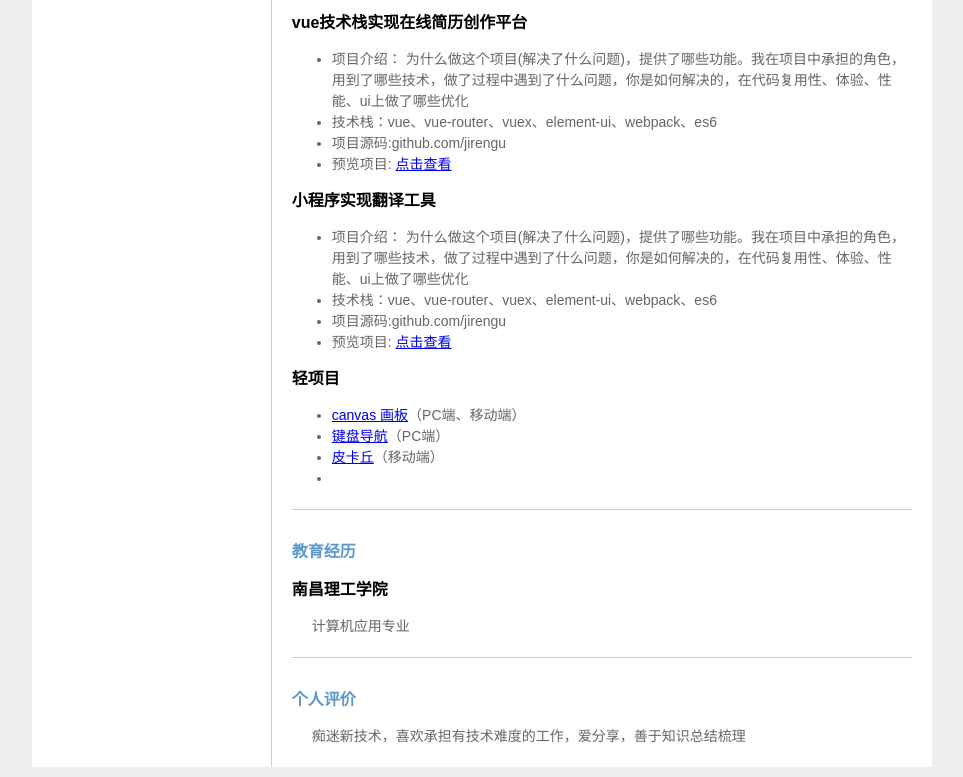
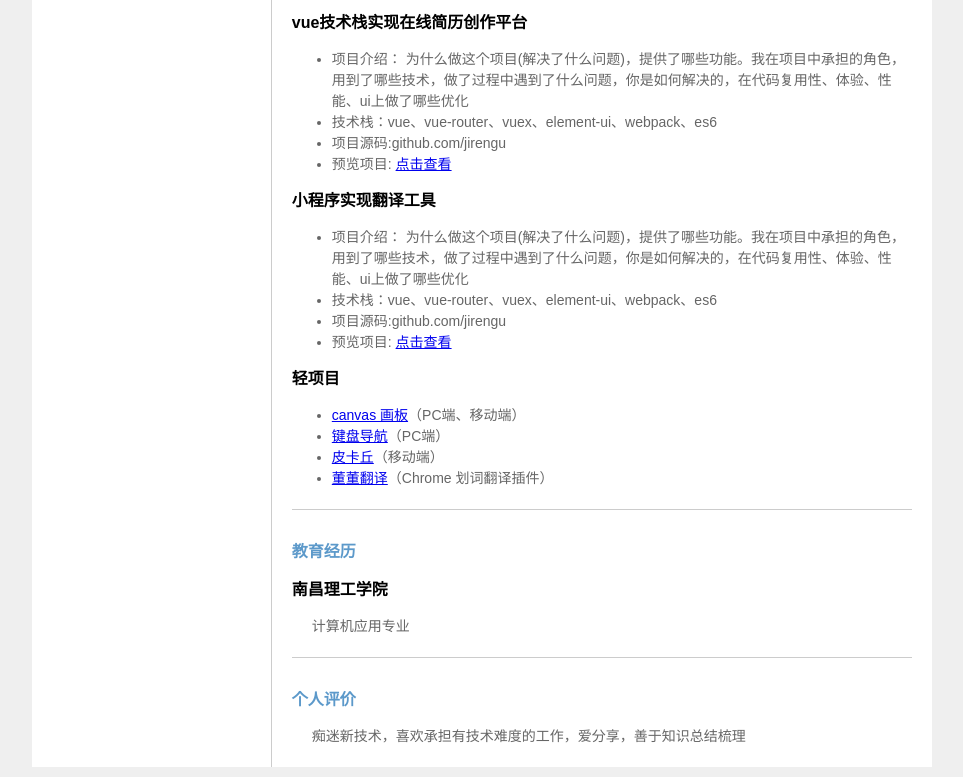
Before and after one commit to donghao-doc/resume-flex, a plain HTML site: page index.html in a window 1280 px wide. Shown: the part 1194-1971 px from the top of the page, without its empty margins (158-1121 px from the left). Drawn offline with Linux system fonts and the light colour scheme.

Commit message:
add Chrome-translator 插件

```diff
--- a/index.html
+++ b/index.html
@@ -215,6 +215,7 @@
                   <a href="https://dongdong12138.github.io/Pikachu/index.html">皮卡丘</a>（移动端）
                 </li>
                 <li>
+                  <a href="https://github.com/dongdong12138/chrome-translator">董董翻译</a>（Chrome 划词翻译插件）
                 </li>
               </ul>
             </dd>
```
